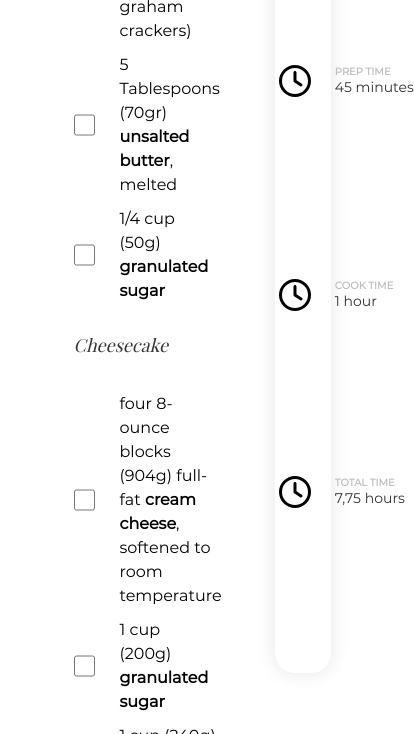
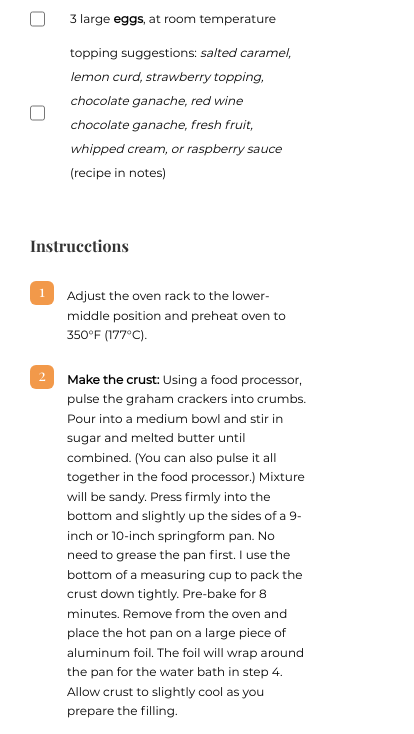
Before and after one commit to proyectojotazo/recipe-page, a plain HTML site: page index.html in a window 390 px wide. Shown: the part 1266-2000 px from the top of the page, 414 px wide, since content can reach past the window. Drawn offline with Linux system fonts and the light colour scheme.

Commit message:
Responsive design. Challenge Finished

```diff
--- a/css/style.css
+++ b/css/style.css
@@ -233,7 +233,6 @@ input[type="checkbox"]{
 #lista-instrucciones .instruccion:nth-child(5) > span,
 #lista-instrucciones .instruccion:nth-child(7) > span{
     line-height: 30px;
-
 }
 
 .instruccion > p{
@@ -253,3 +252,207 @@ input[type="checkbox"]{
     margin-top: 20px;
     text-align: center;
 }
+
+/* RESPONSIVE */
+
+@media (max-width: 1000px){
+
+    #main-content{
+        flex-direction: column;
+        margin-left: 0px;
+        margin-top: 10px;
+    }
+
+    #wrapper-ingredientes{
+        order: 2;
+    }
+
+    #section-info{
+        width: 100%;
+        order: 1;
+        justify-content: space-evenly;
+        padding: 20px;
+    }
+
+    #wrapper-instrucciones{
+        order:3;
+    }
+
+    #wrapper-info{
+        width: 100%;
+        padding: 10px;
+        flex-direction: row;
+    }
+
+    .info-content{
+        padding: 10px;
+    }
+}
+
+@media (max-width:950px){
+    #section-info{
+        width: 70%;
+        min-width: 363px;
+        align-self: center;
+    }
+}
+
+@media (max-width:860px){
+
+    #header h1{
+        font-size: 38px;
+        text-align: center;
+    }
+
+    #msg-wrapper{
+        justify-content: center;
+    }
+
+    #wrapper-img{
+        height: 300px;
+    }
+
+    .info-content{
+        min-width: 130px;
+    }
+}
+
+@media (max-width:730px){
+
+    #wrapper-ingredientes{
+        width: 100%;
+    }
+
+    #wrapper-instrucciones{
+        width: 100%;
+    }
+}
+
+@media (max-width:690px){
+
+    #web-content{
+        width: 100%;
+    }
+
+    #wrapper-img{
+        height: 220px;
+    }
+
+    #main-content{
+        padding: 15px;
+    }
+
+    #wrapper-ingredientes,
+    #wrapper-instrucciones{
+        padding: 10px;
+    }
+
+    #section-info{
+        width: 100%;
+        padding: 0;
+    }
+
+    .info-content{
+        min-width: 141px;
+    }
+
+    .text-info{
+        margin-left: 10px;
+    }
+
+    .text-info h6,
+    .text-info p{
+        min-width: 79px;
+    }
+
+}
+
+@media (max-width:634px){
+
+    #section-info{
+        width: 350px;
+        align-self: center;
+        padding: 0px;
+        margin: 10px;
+    }
+}
+
+@media (max-width:483px){
+
+    #header h1{
+        font-size: 30px;
+    }
+
+    #msg-wrapper p{
+        font-size: 12px;
+    }
+
+}
+
+@media (max-width:420px){
+    #section-info{
+        min-width: 250px;
+        width: 250px;
+    }
+}
+
+@media (max-width:390px){
+    #header h1{
+        font-size: 24px;
+    }
+
+    #msg-wrapper p{
+        font-size: 10px;
+    }
+
+    .text-info h6{
+        font-size: 8px;
+    }
+
+    .text-info p{
+        font-size: 12px;
+    }
+
+    #wrapper-ingredientes > h3{
+        font-size: 16px;
+    }
+
+    .ingredientes h5{
+        font-size: 12px;
+    }
+
+    .ingrediente input{
+        min-width: 15px;
+        min-height: 15px;
+    }
+
+    .ingrediente p{
+        font-size: 12px;
+        line-height: auto;
+    }
+
+    #wrapper-instrucciones h3{
+        font-size: 16px;
+    }
+
+    .instruccion > span{
+        min-width: 24px;
+        min-height: 24px;
+        max-height: 0;
+        line-height: 20px;
+        font-size: 16px;
+    }
+
+    .instruccion p{
+        font-size: 12px;
+    }
+
+    #lista-instrucciones .instruccion:nth-child(3) > span,
+    #lista-instrucciones .instruccion:nth-child(4) > span,
+    #lista-instrucciones .instruccion:nth-child(5) > span,
+    #lista-instrucciones .instruccion:nth-child(7) > span{
+        line-height: 18px;
+    }
+
+
+}
```
Also changed, not shown: img/responsive.png (added), 1 other file.
